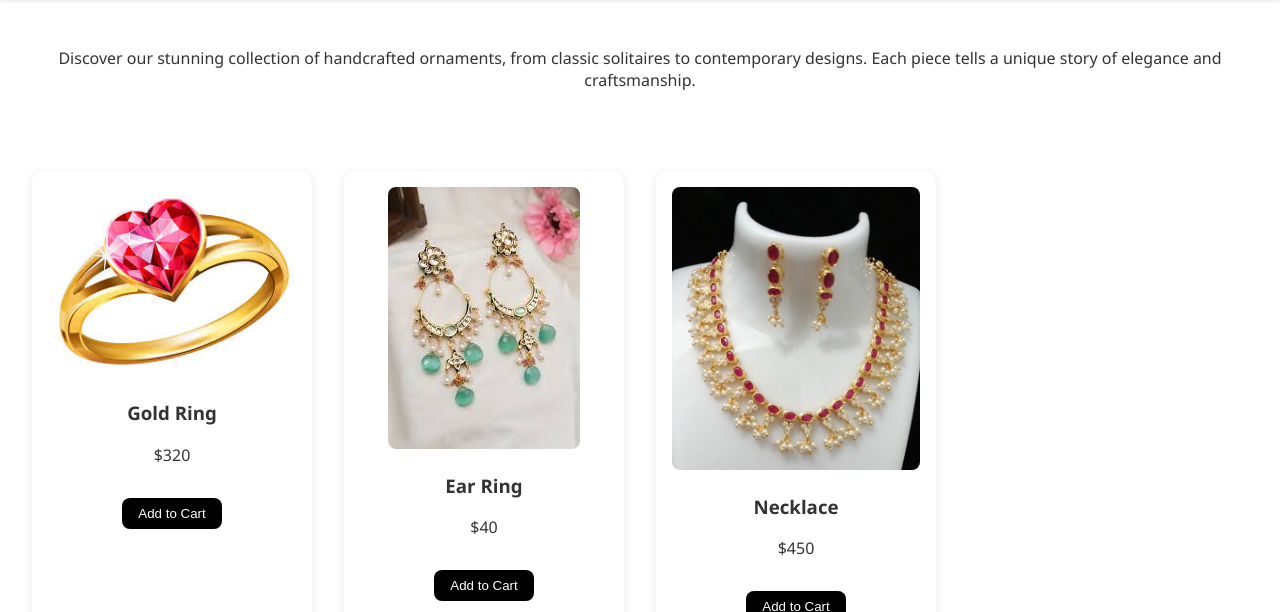
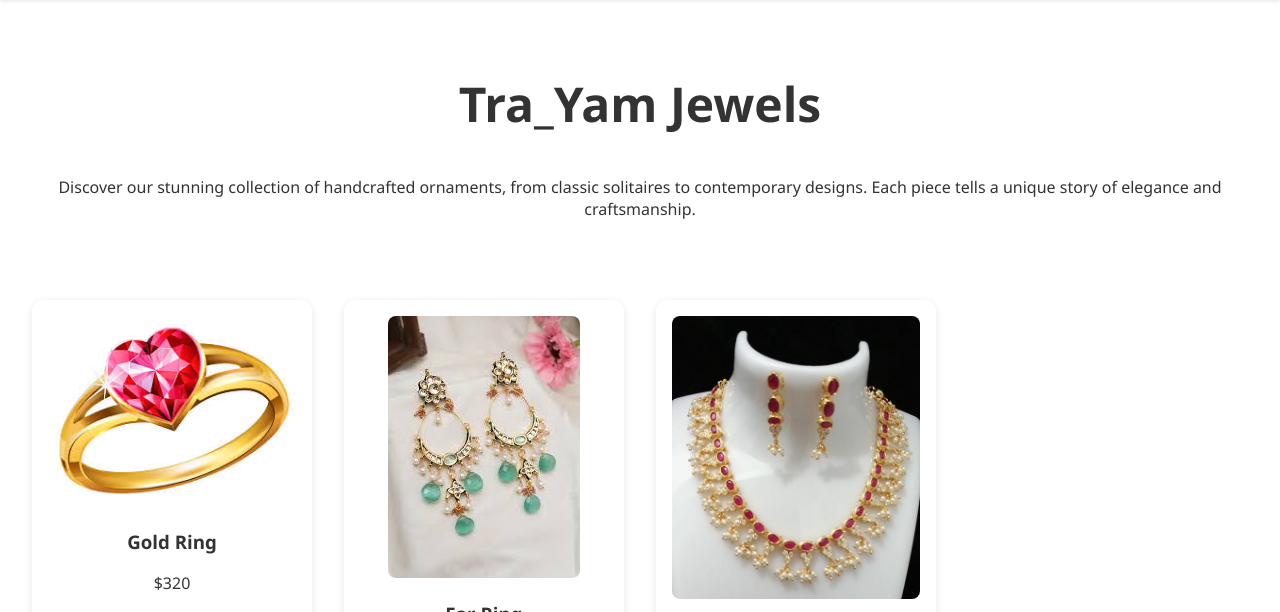
Before and after one commit to pvsreejith/TraYam, a plain HTML site: page index.html in a window 1280 px wide. Shown: the part 188-800 px from the top of the page. Drawn offline with Linux system fonts and the light colour scheme.

Commit message:
Update index.html

```diff
--- a/index.html
+++ b/index.html
@@ -25,7 +25,7 @@
      <section class="hero" style="transform: translateY(0px);">
         <div class="container">
             <div class="hero-content">
-			   <!-- <h1>Welcome to Tra_Yam Jewels</h1> -->
+			    <h1>Tra_Yam Jewels</h1>
                 <p>Discover our stunning collection of handcrafted ornaments, from classic solitaires to contemporary designs. Each piece tells a unique story of elegance and craftsmanship.</p>
             </div>
         </div>
```
